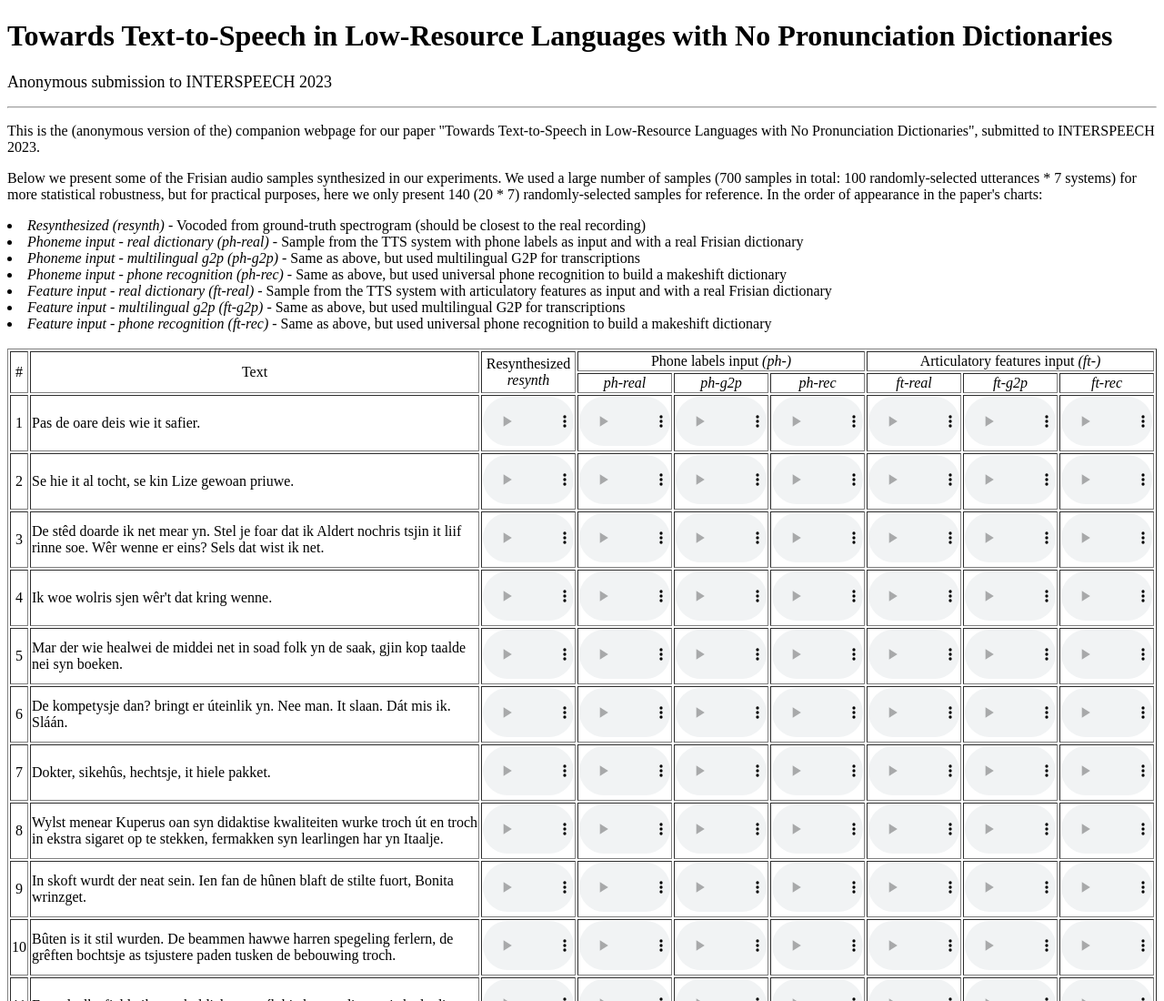
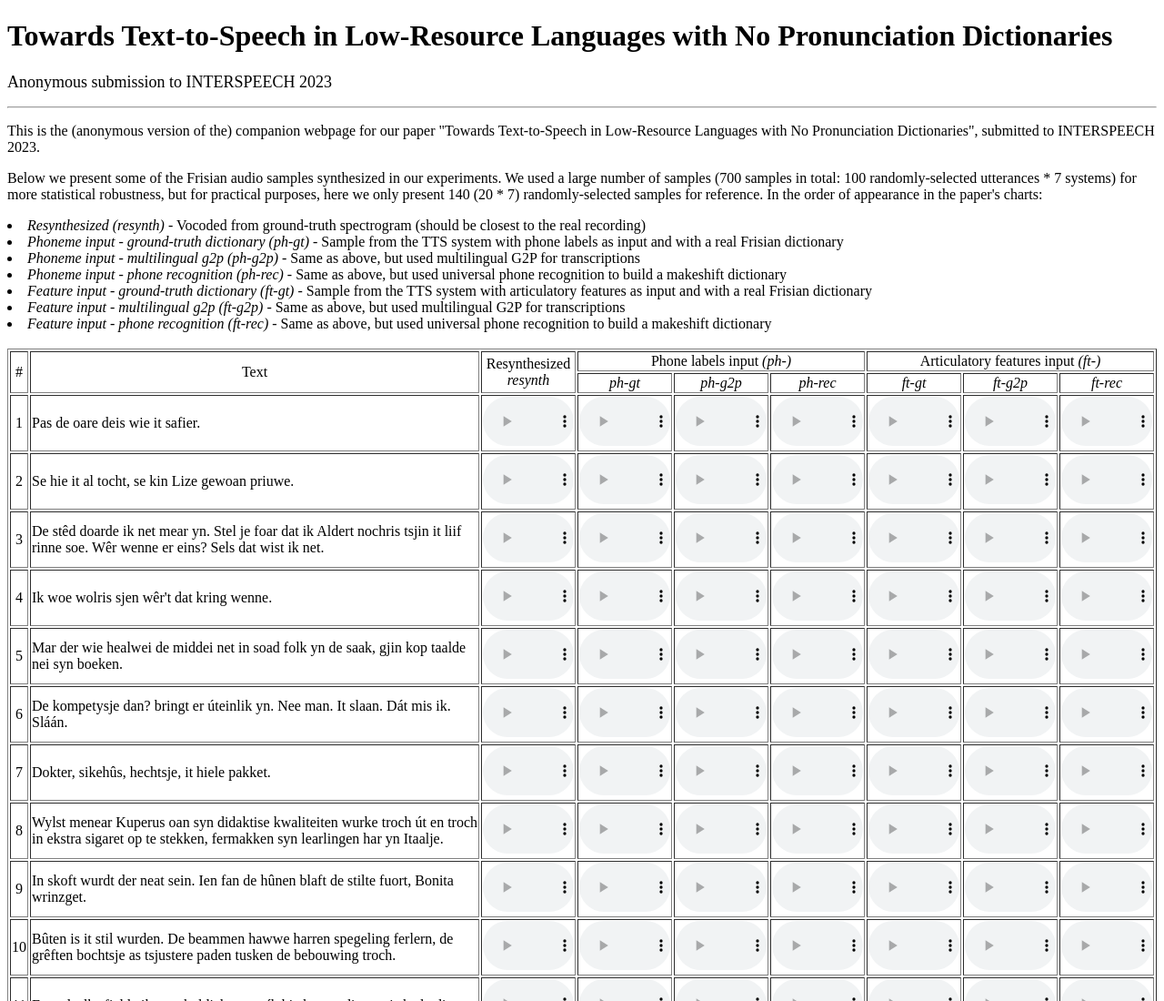
Before and after one commit to anonymous-webpage/anonymous-webpage.github.io, a plain HTML site: page nodict-IS23/index.html in a window 1280 px wide. Shown: the top 1100 px of the page at 91% size. Drawn offline with nearby package versions, Linux system fonts and the light colour scheme.

Commit message:
Update index.html

```diff
--- a/nodict-IS23/index.html
+++ b/nodict-IS23/index.html
@@ -74,10 +74,10 @@
 
   </td>
     <li><span class="gwd-span-1cxx">Resynthesized (resynth) </span>- Vocoded from ground-truth spectrogram (should be closest to the real recording)</li>
-    <li><span class="gwd-span-1cxx">Phoneme input - real dictionary (ph-real) </span>- Sample from the TTS system with phone labels as input and with a real Frisian dictionary</li>
+    <li><span class="gwd-span-1cxx">Phoneme input - ground-truth dictionary (ph-gt) </span>- Sample from the TTS system with phone labels as input and with a real Frisian dictionary</li>
     <li><span class="gwd-span-1cxx">Phoneme input - multilingual g2p (ph-g2p) </span>- Same as above, but used multilingual G2P for transcriptions</li>
     <li><span class="gwd-span-1cxx">Phoneme input - phone recognition (ph-rec) </span>- Same as above, but used universal phone recognition to build a makeshift dictionary</li>
-    <li><span class="gwd-span-1cxx">Feature input - real dictionary (ft-real) </span>- Sample from the TTS system with articulatory features as input and with a real Frisian dictionary</li>
+    <li><span class="gwd-span-1cxx">Feature input - ground-truth dictionary (ft-gt) </span>- Sample from the TTS system with articulatory features as input and with a real Frisian dictionary</li>
     <li><span class="gwd-span-1cxx">Feature input - multilingual g2p (ft-g2p) </span>- Same as above, but used multilingual G2P for transcriptions</li>
     <li><span class="gwd-span-1cxx">Feature input - phone recognition (ft-rec) </span>- Same as above, but used universal phone recognition to build a makeshift dictionary</li>
   </ul>
@@ -92,10 +92,10 @@
         <td colspan="3">Articulatory features input <span class="gwd-span-1cxx">(ft-)</span></td>
       </tr>
       <tr>
-        <td><span class="gwd-span-1cxx">ph-real</span></td>
+        <td><span class="gwd-span-1cxx">ph-gt</span></td>
         <td><span class="gwd-span-1cxx">ph-g2p</span></td>
         <td><span class="gwd-span-1cxx">ph-rec</span></td>
-        <td><span class="gwd-span-1cxx">ft-real</span></td>
+        <td><span class="gwd-span-1cxx">ft-gt</span></td>
         <td><span class="gwd-span-1cxx">ft-g2p</span></td>
         <td><span class="gwd-span-1cxx">ft-rec</span></td>
       </tr>
```
